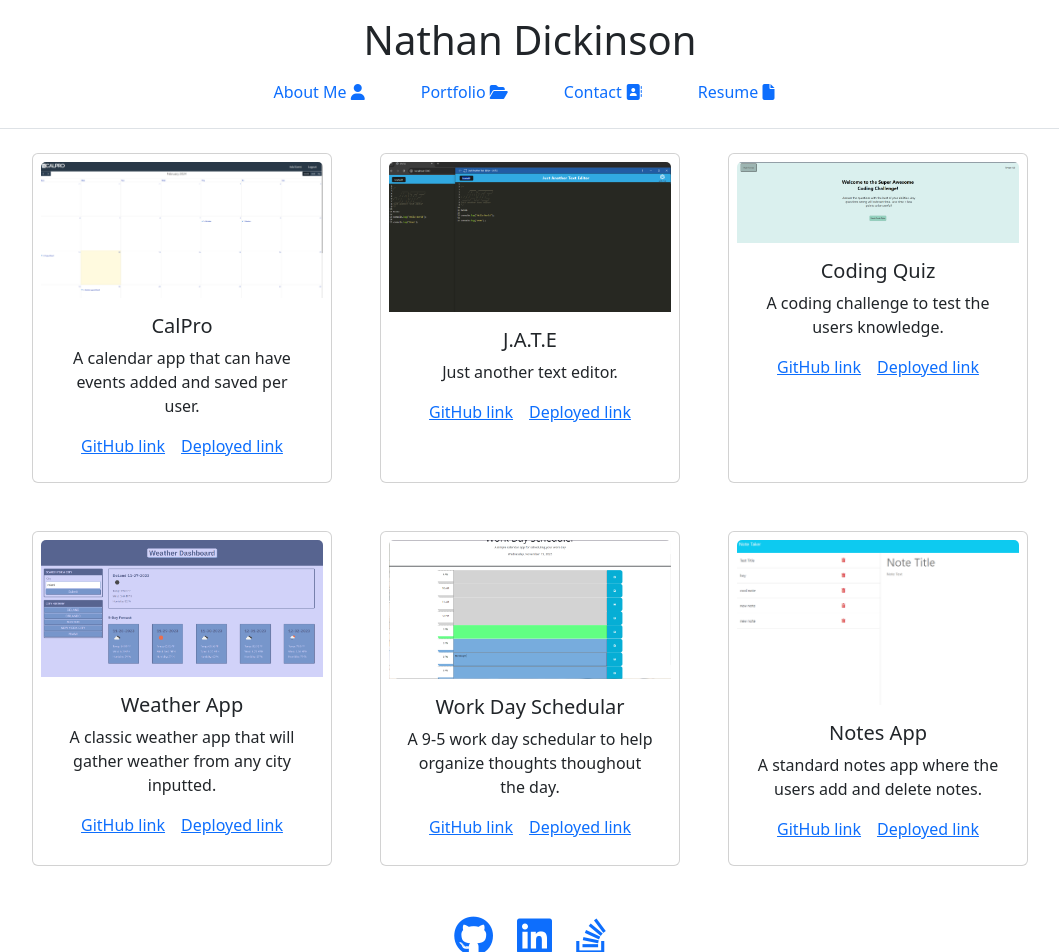
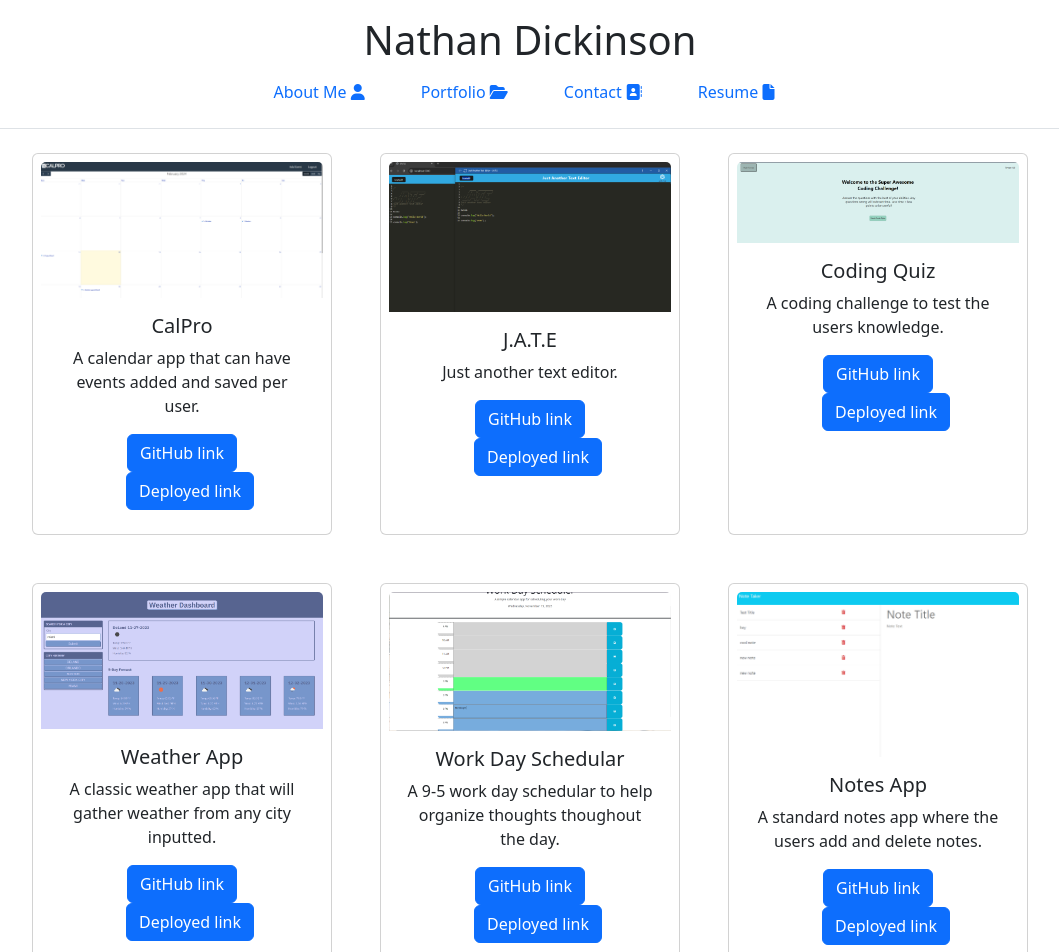
Before and after one commit to nathan26036/dickinson-portfolio-react, a React (Vite) app: page /Portfolio in a window 1280 px wide. Shown: the top 952 px of the page, without its empty margins (110-1169 px from the left). Built offline with nearby package versions, Linux system fonts and the light colour scheme.

Commit message:
Changed the links to look like buttons on the portfolio page

```diff
--- a/src/pages/Portfolio.jsx
+++ b/src/pages/Portfolio.jsx
@@ -17,8 +17,8 @@ export default function Portfolio() {
     <p className="card-text placeholder-glow">
       A calendar app that can have events added and saved per user.
     </p>
-    <a href="https://github.com/JDeSan/CalPro" class="card-link">GitHub link</a>
-    <a href="https://cal-pro-da5d4fc988bc.herokuapp.com/login" class="card-link">Deployed link</a>
+    <a href="https://github.com/JDeSan/CalPro" class="card-link btn btn-primary">GitHub link</a>
+    <a href="https://cal-pro-da5d4fc988bc.herokuapp.com/login" class="card-link btn btn-primary">Deployed link</a>
   </div>
 </div>
 <div className="card p-2 col-3 text-center" aria-hidden="true">
@@ -30,8 +30,8 @@ export default function Portfolio() {
     <p className="card-text placeholder-glow">
     Just another text editor.
     </p>
-    <a href="https://github.com/nathan26036/text-editor" class="card-link">GitHub link</a>
-    <a href="https://text-editor-qmgk.onrender.com" class="card-link">Deployed link</a>
+    <a href="https://github.com/nathan26036/text-editor" class="card-link btn btn-primary">GitHub link</a>
+    <a href="https://text-editor-qmgk.onrender.com" class="card-link btn btn-primary">Deployed link</a>
   </div>
 </div><div className="card p-2 col-3 text-center" aria-hidden="true">
   <img src={quiz} className="card-img-top" alt="quiz app"></img>
@@ -42,8 +42,8 @@ export default function Portfolio() {
     <p className="card-text placeholder-glow">
       A coding challenge to test the users knowledge.
     </p>
-    <a href="https://github.com/nathan26036/code-quiz" class="card-link">GitHub link</a>
-    <a href="https://nathan26036.github.io/code-quiz/" class="card-link">Deployed link</a>
+    <a href="https://github.com/nathan26036/code-quiz" class="card-link btn btn-primary">GitHub link</a>
+    <a href="https://nathan26036.github.io/code-quiz/" class="card-link btn btn-primary">Deployed link</a>
   </div>
 </div><div className="card p-2 col-3 text-center" aria-hidden="true">
   <img src={weather} className="card-img-top" alt="weather app"></img>
@@ -54,8 +54,8 @@ export default function Portfolio() {
     <p className="card-text placeholder-glow">
       A classic weather app that will gather weather from any city inputted.
     </p>
-    <a href="https://github.com/nathan26036/weather-dashboard" class="card-link">GitHub link</a>
-    <a href="https://nathan26036.github.io/weather-dashboard/" class="card-link">Deployed link</a>
+    <a href="https://github.com/nathan26036/weather-dashboard" class="card-link btn btn-primary">GitHub link</a>
+    <a href="https://nathan26036.github.io/weather-dashboard/" class="card-link btn btn-primary">Deployed link</a>
   </div>
 </div><div className="card p-2 col-3 text-center" aria-hidden="true">
   <img src={schedule} className="card-img-top" alt="work day schedular"></img>
@@ -66,8 +66,8 @@ export default function Portfolio() {
     <p className="card-text placeholder-glow">
     A 9-5 work day schedular to help organize thoughts thoughout the day.
     </p>
-    <a href="https://github.com/nathan26036/work-day-scheduler" class="card-link">GitHub link</a>
-    <a href="https://nathan26036.github.io/work-day-scheduler/" class="card-link">Deployed link</a>
+    <a href="https://github.com/nathan26036/work-day-scheduler" class="card-link btn btn-primary">GitHub link</a>
+    <a href="https://nathan26036.github.io/work-day-scheduler/" class="card-link btn btn-primary">Deployed link</a>
   </div>
 </div>
 <div className="card p-2 col-3 text-center" aria-hidden="true">
@@ -79,8 +79,8 @@ export default function Portfolio() {
     <p className="card-text placeholder-glow">
       A standard notes app where the users add and delete notes.
     </p>
-    <a href="https://github.com/nathan26036/note-app" class="card-link">GitHub link</a>
-    <a href="https://frozen-wave-03507-b9886967daa0.herokuapp.com/" class="card-link">Deployed link</a>
+    <a href="https://github.com/nathan26036/note-app" class="card-link btn btn-primary">GitHub link</a>
+    <a href="https://frozen-wave-03507-b9886967daa0.herokuapp.com/" class="card-link btn btn-primary">Deployed link</a>
   </div>
 </div>
     </div>
```
Also changed, not shown: src/assets/images/dickinson_porfolio.png (deleted), src/assets/images/dickinson_portfolio.png (added).
